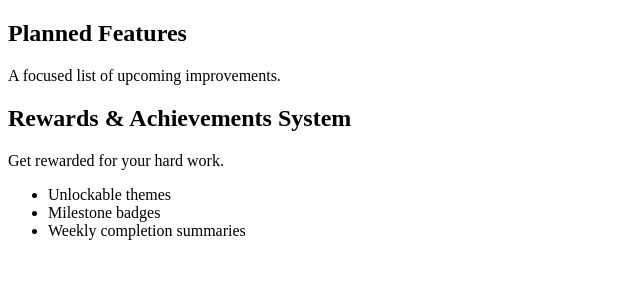
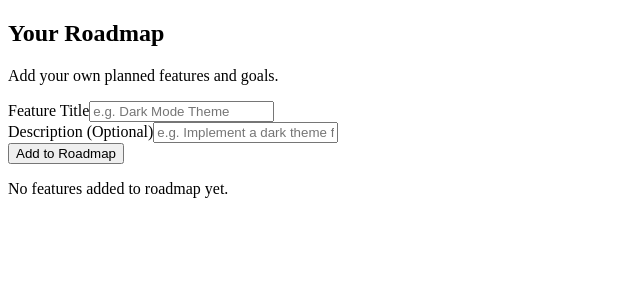
Before and after one commit to priyanshikothari10/JustNeedMotivation, a Next.js app: page /roadmap in a window 1280 px wide. Shown: the top 300 px of the page, without its empty margins (0-640 px from the left). Built offline with nearby package versions, Linux system fonts and the light colour scheme.

Commit message:
Update rewards, roadmap, and student dashboard

```diff
--- a/app/roadmap/page.jsx
+++ b/app/roadmap/page.jsx
@@ -1,28 +1,76 @@
+"use client";
+
+import { useState } from "react";
+
 const completedFeatures = [];
 
-const featureRoadmap = [
-  {
-    id: 2,
-    title: "Rewards & Achievements System",
-    subtitle: "Get rewarded for your hard work.",
-    points: [
-      "Unlockable themes",
-      "Milestone badges",
-      "Weekly completion summaries"
-    ]
-  }
-];
+export default function RoadmapPage() {
+  const [featureRoadmap, setFeatureRoadmap] = useState([]);
+  const [newTitle, setNewTitle] = useState("");
+  const [newSubtitle, setNewSubtitle] = useState("");
 
-export default function RoadmapPage() {
+  const handleAddFeature = (e) => {
+    e.preventDefault();
+    if (!newTitle.trim()) return;
+
+    const newFeature = {
+      id: Date.now(),
+      title: newTitle,
+      subtitle: newSubtitle,
+      points: []
+    };
+
+    setFeatureRoadmap([...featureRoadmap, newFeature]);
+    setNewTitle("");
+    setNewSubtitle("");
+  };
+
   return (
     <main className="min-h-screen bg-black text-white p-8 space-y-12 max-w-4xl mx-auto">
-      <section className="space-y-4">
-        <h1 className="text-2xl font-semibold">Planned Features</h1>
+      <section className="space-y-6">
+        <div>
+          <h1 className="text-2xl font-semibold">Your Roadmap</h1>
           <p className="text-gray-400 text-sm">
-          A focused list of upcoming improvements.
+            Add your own planned features and goals.
           </p>
-        <div className="space-y-4">
-          {featureRoadmap.map((feature) => (
+        </div>
+
+        {/* Add Feature Form */}
+        <form onSubmit={handleAddFeature} className="space-y-4 bg-white/[0.02] border border-white/10 rounded-lg p-5">
+          <div>
+            <label className="block text-sm font-medium text-gray-400 mb-1">Feature Title</label>
+            <input
+              type="text"
+              value={newTitle}
+              onChange={(e) => setNewTitle(e.target.value)}
+              placeholder="e.g. Dark Mode Theme"
+              className="w-full bg-black border border-white/10 rounded-md px-3 py-2 text-white focus:outline-none focus:border-neon-green text-sm"
+              required
+            />
+          </div>
+          <div>
+            <label className="block text-sm font-medium text-gray-400 mb-1">Description (Optional)</label>
+            <input
+              type="text"
+              value={newSubtitle}
+              onChange={(e) => setNewSubtitle(e.target.value)}
+              placeholder="e.g. Implement a dark theme for better night viewing"
+              className="w-full bg-black border border-white/10 rounded-md px-3 py-2 text-white focus:outline-none focus:border-neon-green text-sm"
+            />
+          </div>
+          <button
+            type="submit"
+            className="bg-neon-green text-black font-semibold px-4 py-2 rounded-md hover:bg-[#66ff66] transition-colors text-sm"
+          >
+            Add to Roadmap
+          </button>
+        </form>
+
+        <div className="space-y-4 pt-4">
+          {featureRoadmap.length === 0 ? (
+            <p className="text-gray-500 text-sm italic">No features added to roadmap yet.</p>
+          ) : (
+            featureRoadmap.map((feature) => (
               <article
                 key={feature.id}
                 className="border border-white/10 rounded-lg p-5 space-y-2 bg-white/[0.02]"
@@ -30,13 +78,16 @@ export default function RoadmapPage() {
                 <h2 className="text-lg font-medium text-neon-green">{feature.title}</h2>
                 <p className="text-sm text-gray-400">{feature.subtitle}</p>
 
+                {feature.points && feature.points.length > 0 && (
                   <ul className="list-disc list-inside text-sm text-gray-300 space-y-1 pt-2">
                     {feature.points.map((point, index) => (
                       <li key={index}>{point}</li>
                     ))}
                   </ul>
+                )}
               </article>
-          ))}
+            ))
+          )}
         </div>
       </section>
 
--- a/components/StudentDashboard.jsx
+++ b/components/StudentDashboard.jsx
@@ -155,7 +155,7 @@ export default function StudentDashboard() {
         <textarea
           value={roadmapInput}
           onChange={(e) => setRoadmapInput(e.target.value)}
-          placeholder="Roadmap goals (comma separated: Web Dev, DSA, Projects...)"
+          placeholder="Roadmap goals"
           rows={2}
           className="w-full bg-transparent border border-white/10 rounded-md px-3 py-2 text-sm focus:outline-none focus:ring-2 focus:ring-neon-green"
         />
```
Also changed, not shown: app/rewards/page.jsx (+34 -7 lines). Lines whose indentation alone changed are shown as unchanged.
